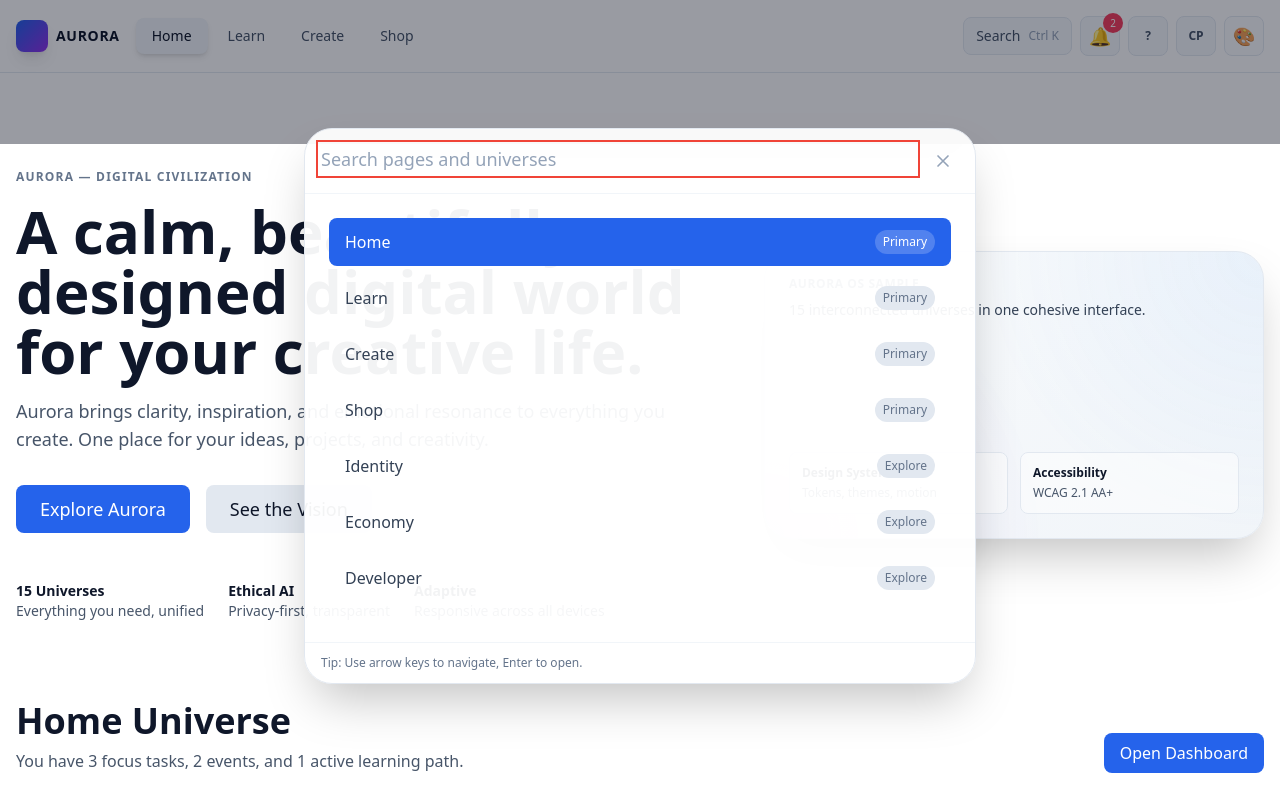
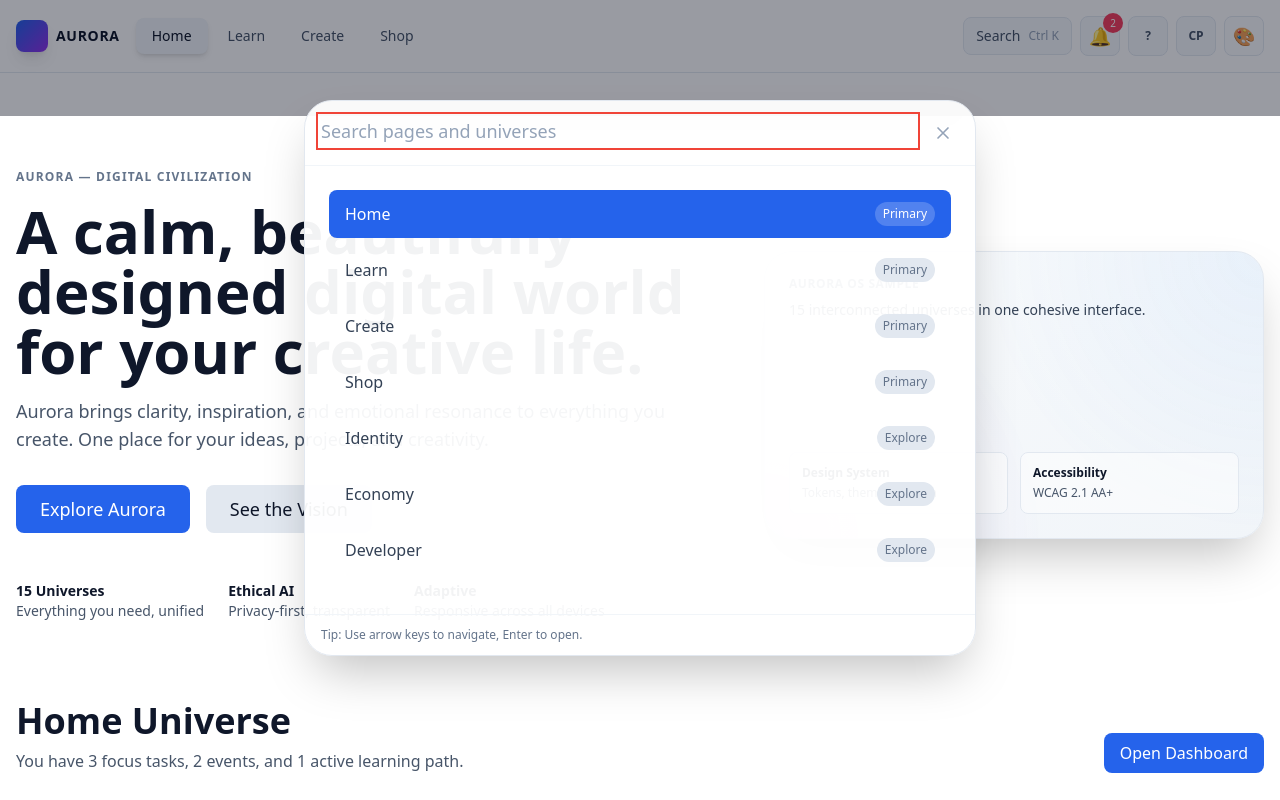
Before and after one commit to vali-web-dev/Aurora, a Next.js app: page / in a window 1280 px wide. Both pictures are taken after a click on the button "Open search". Shown: the top 800 px of the page. Built offline with nearby package versions, Linux system fonts and the light colour scheme.

Commit message:
fix: Increase modal z-index and top spacing to ensure visibility below navbar
- Increase z-index from z-50 to z-[100] to ensure modal appears above sticky navbar
- Increase top padding to 100px for better clearance
- Add -z-10 to backdrop to ensure it stays behind modal content

```diff
--- a/src/components/aurora/Modal.tsx
+++ b/src/components/aurora/Modal.tsx
@@ -48,9 +48,9 @@ export function AuroraModal({
   if (!isOpen) return null;
 
   return (
-    <div className="fixed inset-0 z-50 flex items-center sm:items-start justify-center p-4 sm:pt-32">
+    <div className="fixed inset-0 z-[100] flex items-center sm:items-start justify-center p-4 sm:pt-[100px]">
       <div
-        className="absolute inset-0 bg-slate-950/40"
+        className="absolute inset-0 bg-slate-950/40 -z-10"
         onClick={onClose}
         role="presentation"
       />
```
